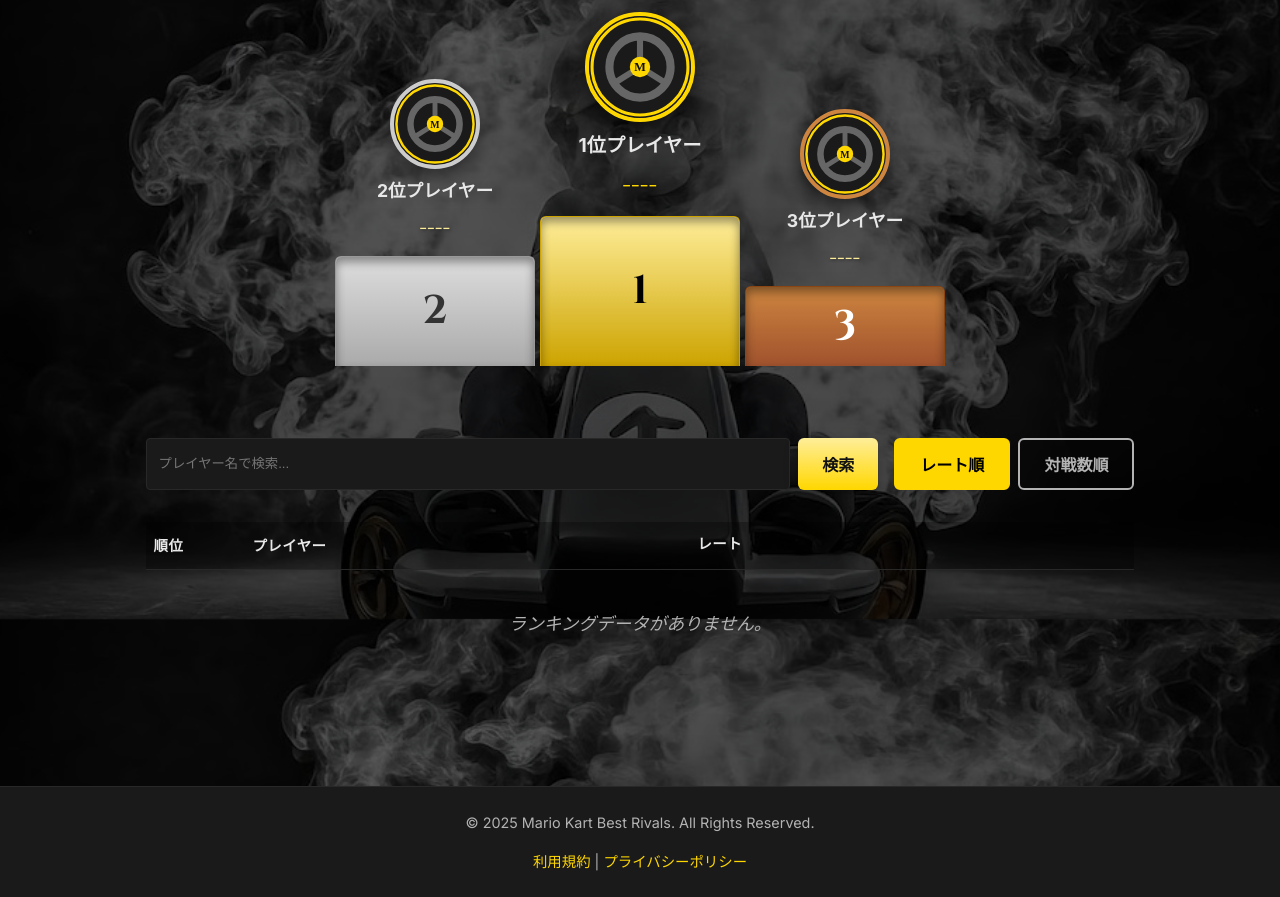
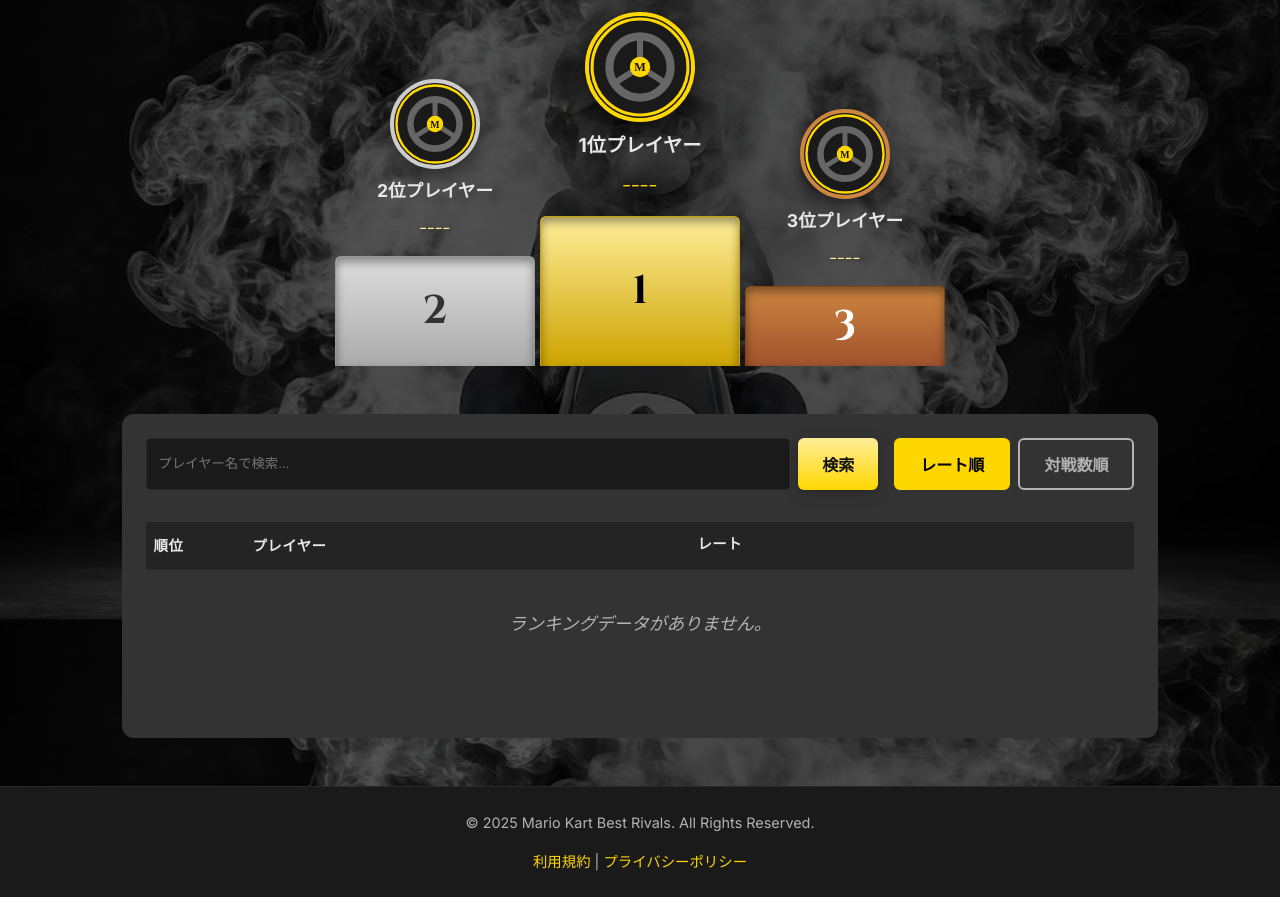
Before and after one commit to Urin8989/sekai-backend, a website: page public/ranking.html in a window 1280 px wide. Shown: the part 181-1078 px from the top of the page. Drawn offline with Linux system fonts and the light colour scheme; no server answers.

Commit message:
0528 3 challenge

```diff
--- a/public/css/ranking.css
+++ b/public/css/ranking.css
@@ -124,7 +124,7 @@
 
 /* ランキングリストセクション */
 .ranking-section {
-    background-color: transparent;
+    background-color: #333; /* Changed from transparent */
     border-radius: var(--border-radius-large);
     padding: calc(var(--spacing-unit) * 3);
     box-shadow: none;
@@ -297,7 +297,7 @@
 
 /* ランキングリストセクション */
 .ranking-section {
-    background-color: transparent;
+    background-color: #333; /* Changed from transparent */
     border-radius: var(--border-radius-large);
     padding: calc(var(--spacing-unit) * 3);
     box-shadow: none;
```
